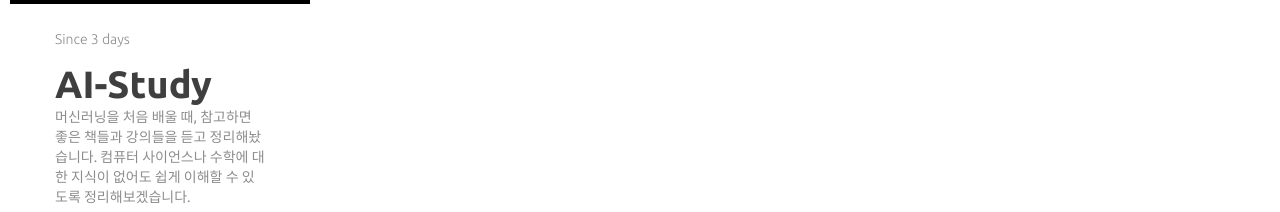
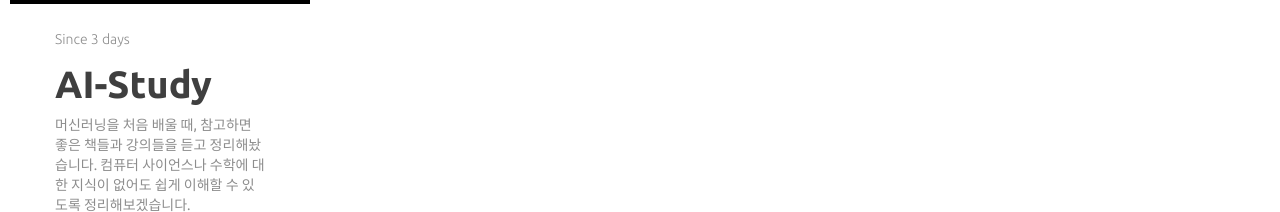
Before and after one commit to iknowSteven/iknowSteven.github.io, a Jekyll site: the page built from index.md, in a window 1280 px wide. Shown: the part 1746-1958 px from the top of the page. Built offline with Jekyll 4.4.1, drawn with Linux system fonts in a browser that asks for light colours; our own code applies the rules of GitHub Pages for plain Markdown files.

Commit message:
no message

```diff
--- a/assets/css/countdown.css
+++ b/assets/css/countdown.css
@@ -42,7 +42,7 @@
 
 .countdown_container_white_subtext {
     color: #8d8d8d;
-    top: 12px;
+    top: 20px;
     position:relative;
     font-weight: 400;
     font-size: 14px;
```
